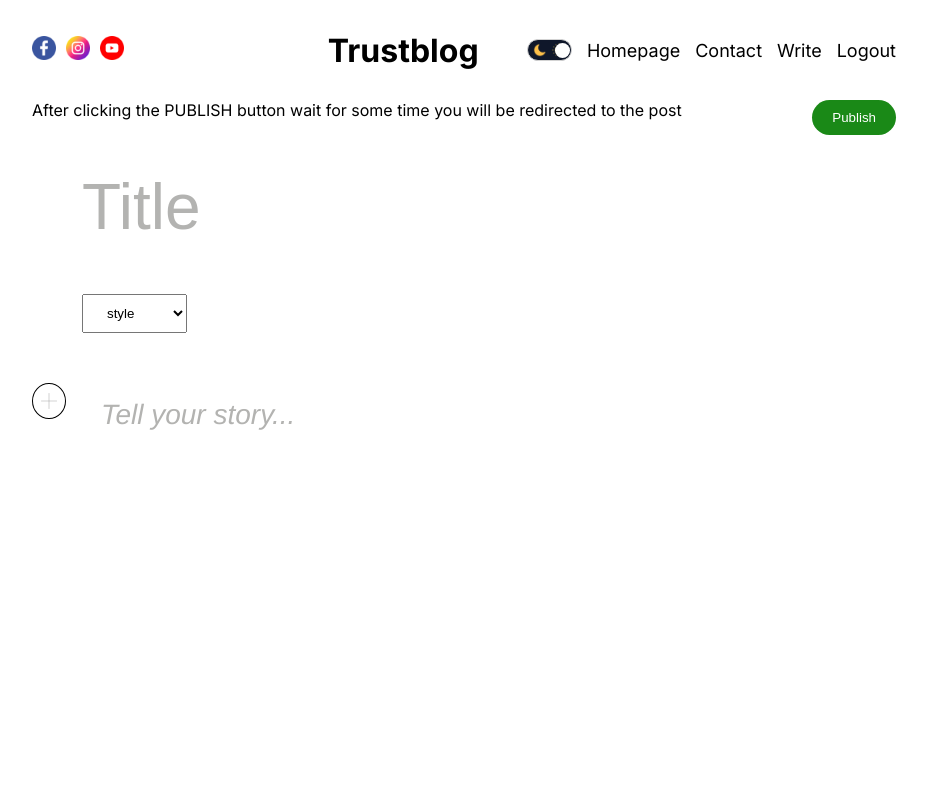
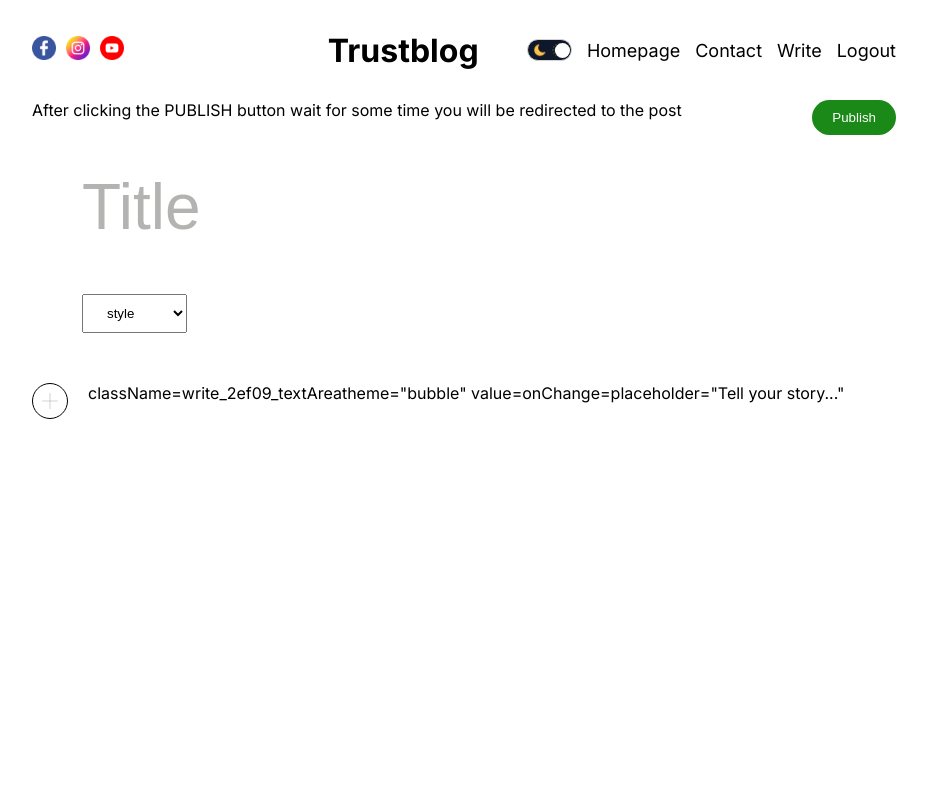
Before and after one commit to AdityaSrivastav5/bloglive, a Next.js app: page /write in a window 1280 px wide. Shown: the top 800 px of the page, without its empty margins (176-1103 px from the left). Built offline with nearby package versions, Linux system fonts and the light colour scheme; no server answers; sample sign-in values are in the browser's storage.

Commit message:
removed quill

```diff
--- a/src/app/write/page.jsx
+++ b/src/app/write/page.jsx
@@ -12,8 +12,6 @@ import {
   uploadBytesResumable,
   getDownloadURL,
 } from "firebase/storage";
-// import { app } from "@/utils/firebase";
-import ReactQuill from "react-quill";
 import { app } from "../utils/firebase";
 
 const WritePage = () => {
@@ -141,13 +139,13 @@ router.push("/")
             </button> */}
           </div>
         )}
-        <ReactQuill
+
           className={styles.textArea}
           theme="bubble"
           value={value}
           onChange={setValue}
           placeholder="Tell your story..."
-        />
+
       </div>
       <button className={styles.publish} onClick={handleSubmit}>
         Publish
```
